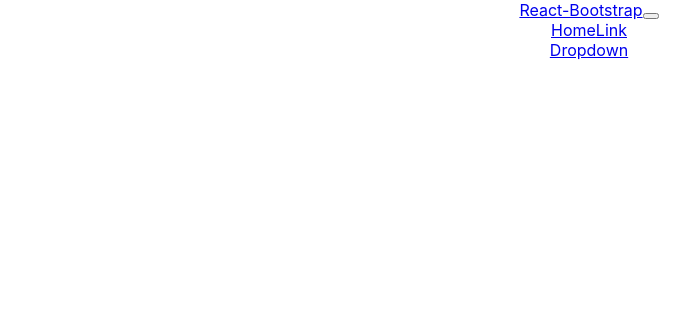
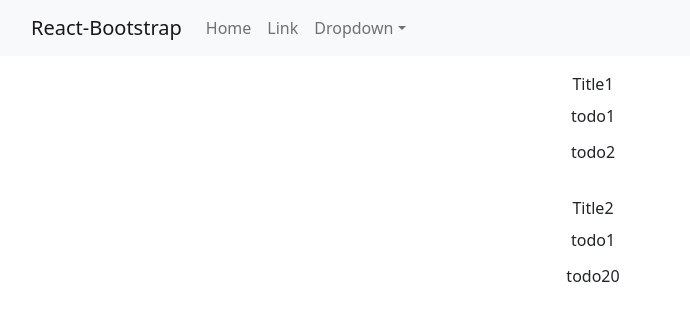
Before and after one commit to CicadaFly/dragtodo, a React (Create React App) app: page / in a window 1280 px wide. Shown: the top 320 px of the page, without its empty margins (51-741 px from the left). Built offline with nearby package versions, Linux system fonts and the light colour scheme.

Commit message:
解構賦值練習

```diff
--- a/package.json
+++ b/package.json
@@ -6,9 +6,9 @@
     "@testing-library/jest-dom": "^5.16.5",
     "@testing-library/react": "^13.4.0",
     "@testing-library/user-event": "^13.5.0",
-    "bootstrap": "^5.2.2",
+    "bootstrap": "^5.2.3",
     "react": "^18.2.0",
-    "react-bootstrap": "^2.5.0",
+    "react-bootstrap": "^2.6.0",
     "react-dom": "^18.2.0",
     "react-scripts": "5.0.1",
     "web-vitals": "^2.1.4"
--- a/src/App.js
+++ b/src/App.js
@@ -1,11 +1,11 @@
 import './App.css';
-//import Dragtodo from './components/Dragtodo';
-import Navbarr from './components/Navbarr';
+import Dragtodo from './components/Dragtodo';
+
 
 function App() {
   return (
     <div className="App">
-    <Navbarr />
+    <Dragtodo />
     </div>
   );
 }
--- a/src/components/Dragtodo.js
+++ b/src/components/Dragtodo.js
@@ -1,38 +1,46 @@
-import React from "react";
-import {
-    Container,
-    Navbar,
-    Nav,
-    NavDropdown,
-   } from "react-bootstrap"
+import React, { useState } from "react";
+import 'bootstrap/dist/css/bootstrap.min.css';
+import Navbarr from './Navbarr';
+import List from './List'
+import {Container, Row } from "react-bootstrap";
 
 
 const Dragtodo = () => {
-    return (
-        <Navbar bg="light" expand="lg">
-          <Container>
-            <Navbar.Brand href="#home">React-Bootstrap</Navbar.Brand>
-            <Navbar.Toggle aria-controls="basic-navbar-nav" />
-            <Navbar.Collapse id="basic-navbar-nav">
-              <Nav className="me-auto">
-                <Nav.Link href="#home">Home</Nav.Link>
-                <Nav.Link href="#link">Link</Nav.Link>
-                <NavDropdown title="Dropdown" id="basic-nav-dropdown">
-                  <NavDropdown.Item href="#action/3.1">Action</NavDropdown.Item>
-                  <NavDropdown.Item href="#action/3.2">
-                    Another action
-                  </NavDropdown.Item>
-                  <NavDropdown.Item href="#action/3.3">Something</NavDropdown.Item>
-                  <NavDropdown.Divider />
-                  <NavDropdown.Item href="#action/3.4">
-                    Separated link
-                  </NavDropdown.Item>
-                </NavDropdown>
-              </Nav>
-            </Navbar.Collapse>
-          </Container>
-        </Navbar>
-      );
+  const dummyData = [
+    {
+      title: "Title1",
+      todos: [
+        {names: "todo1",
+        finish: false},
+        {names: "todo2",
+        finish: false}
+      ]
+    },
+    {
+      title: "Title2",
+      todos: [
+        {names: "todo1",
+        finish: false},
+        {names: "todo20",
+        finish: true}
+      ]
+    }
+  ]
+  const [lists, setLists] = useState(dummyData)
+  return (
+<span>
+ <Navbarr></Navbarr>
+ <Container fluid="sm" className="board p-1">
+    <Row className="m-0">
+      {lists.map((list, index)=>(
+        <List key={index} {...list} />
+      ))}
+    </Row>
+
+  </Container>
+
+ </span>
+  );
 
 
 }
--- /dev/null
+++ b/src/components/List.js
@@ -0,0 +1,30 @@
+import React from 'react';
+import 'bootstrap/dist/css/bootstrap.min.css';
+import Todo from './Todo';
+
+
+const List = ({title, todos}) =>{
+
+return(
+<div className="list p-2 m-1 rounded-lg">
+    <div className="title">{title}</div>
+        {todos.map((todo, index) => (
+        <Todo key={index} name={todo.names} />
+      ))}
+</div>
+)
+};
+
+// const List = (props) =>{
+//   const title = props.title
+//   const todos = props.todos
+//   return(
+//   <div className="list p-2 m-1 rounded-lg">
+//       <div className="title">{title}</div>
+//           {todos.map((todo, index) => (
+//           <Todo key={index} name= {todo.name} />
+//         ))}
+//   </div>
+//   )
+//   };
+export default List
--- a/src/components/Navbarr.js
+++ b/src/components/Navbarr.js
@@ -1,3 +1,4 @@
+import 'bootstrap/dist/css/bootstrap.min.css';
 import Container from 'react-bootstrap/Container';
 import Nav from 'react-bootstrap/Nav';
 import Navbar from 'react-bootstrap/Navbar';
--- /dev/null
+++ b/src/components/Todo.js
@@ -0,0 +1,16 @@
+import React from 'react';
+import 'bootstrap/dist/css/bootstrap.min.css';
+
+const Todo = ({name})=>{
+  return(
+    <div className="todo my-1 p-1 rounded">{name}</div>
+  )
+}
+
+// const Todo = (props) =>{
+//   return(
+//     <div className="todo my-1 p-1 rounded"> {props.name} </div>
+//   )
+// };
+
+export default Todo
```
Also changed, not shown: 1 other file (tests, documents, lock files or other folders).
